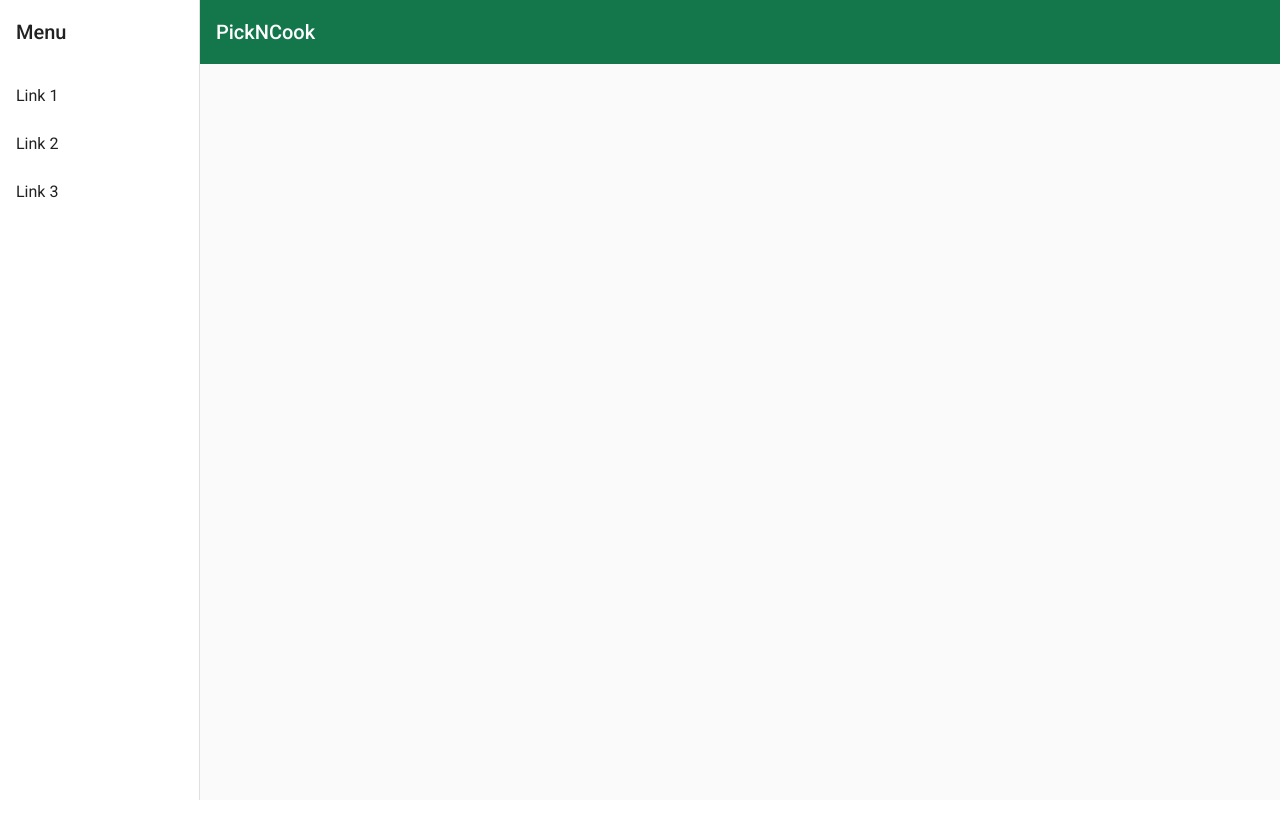
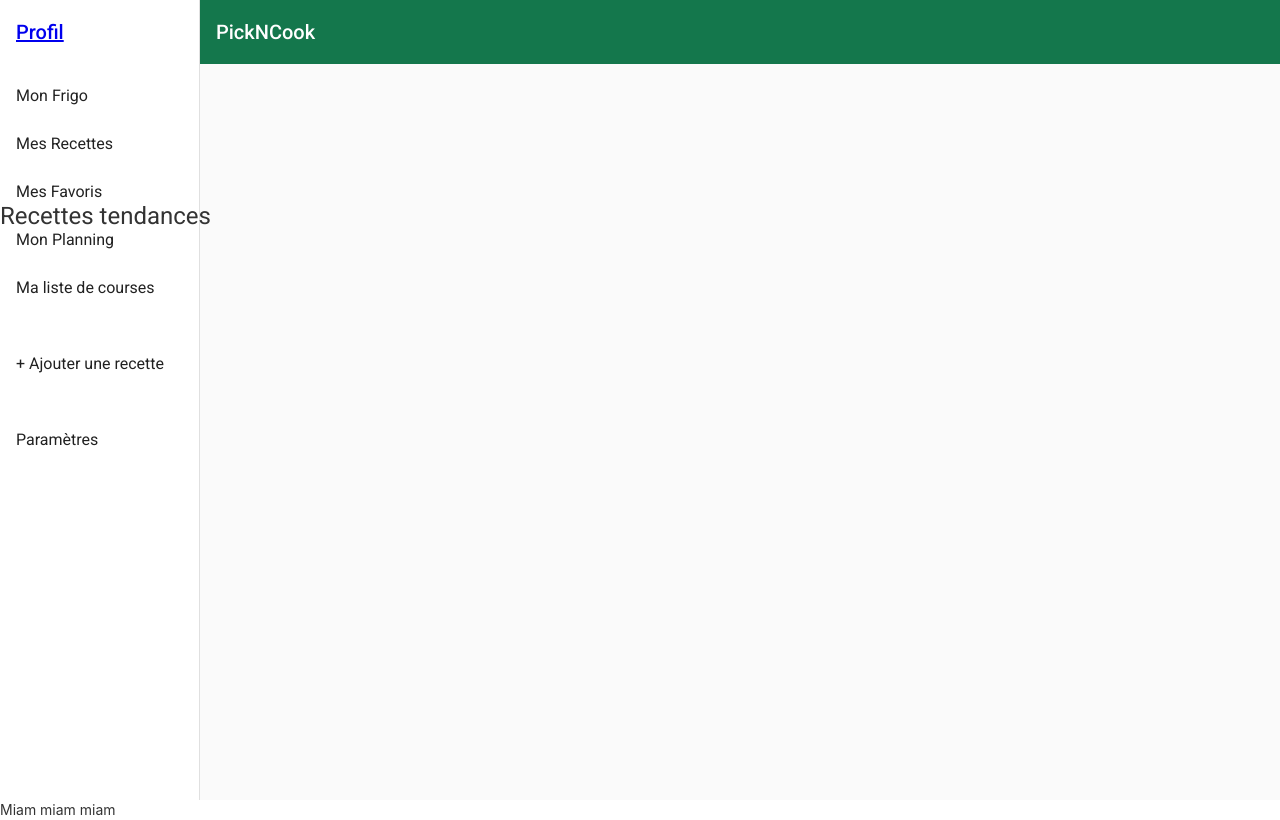
Before and after one commit to PInfo-2020/PInfo-1, an Angular app in the folder web-ui/: page / in a window 1280 px wide. Built offline with nearby package versions, Linux system fonts and the light colour scheme.

Commit message:
FinDeJournée

```diff
--- a/web-ui/src/app/app.component.html
+++ b/web-ui/src/app/app.component.html
@@ -1,5 +1,2 @@
 <app-menu-nav></app-menu-nav>
-
-<div class="container">
-  <router-outlet></router-outlet>
-</div>
+<app-trending-receipes></app-trending-receipes>
--- a/web-ui/src/app/app.module.ts
+++ b/web-ui/src/app/app.module.ts
@@ -11,11 +11,13 @@ import { MatButtonModule } from '@angular/material/button';
 import { MatSidenavModule } from '@angular/material/sidenav';
 import { MatIconModule } from '@angular/material/icon';
 import { MatListModule } from '@angular/material/list';
+import { TrendingReceipesComponent } from './trending-receipes/trending-receipes.component';
 
 @NgModule({
    declarations: [
       AppComponent,
-      MenuNavComponent
+      MenuNavComponent,
+      TrendingReceipesComponent
    ],
    imports: [
       BrowserModule,
--- a/web-ui/src/app/menu-nav/menu-nav.component.html
+++ b/web-ui/src/app/menu-nav/menu-nav.component.html
@@ -3,11 +3,21 @@
       [attr.role]="(isHandset$ | async) ? 'dialog' : 'navigation'"
       [mode]="(isHandset$ | async) ? 'over' : 'side'"
       [opened]="(isHandset$ | async) === false">
-    <mat-toolbar>Menu</mat-toolbar>
+    <mat-toolbar><a href="#">Profil</a></mat-toolbar>
     <mat-nav-list>
-      <a mat-list-item href="#">Link 1</a>
-      <a mat-list-item href="#">Link 2</a>
-      <a mat-list-item href="#">Link 3</a>
+      <a mat-list-item href="#">Mon Frigo</a>
+      <a mat-list-item href="#">Mes Recettes</a>
+      <a mat-list-item href="#">Mes Favoris</a>
+      <a mat-list-item href="#">Mon Planning</a>
+      <a mat-list-item href="#">Ma liste de courses</a>
+    </mat-nav-list>
+    <br>
+    <mat-nav-list>
+        <a mat-list-item href="#">+ Ajouter une recette</a>
+    </mat-nav-list>
+    <br>
+    <mat-nav-list>
+      <a mat-list-item href="#">Paramètres</a>
     </mat-nav-list>
   </mat-sidenav>
   <mat-sidenav-content>
--- /dev/null
+++ b/web-ui/src/app/trending-receipes/trending-receipes.component.css
@@ -0,0 +1,5 @@
+h1 {
+  position : absolute;
+  top : 200px;
+  z-index : 100
+}
--- /dev/null
+++ b/web-ui/src/app/trending-receipes/trending-receipes.component.html
@@ -0,0 +1,6 @@
+<h1>
+  Recettes tendances
+</h1>
+<p>
+  Miam miam miam
+</p>
--- /dev/null
+++ b/web-ui/src/app/trending-receipes/trending-receipes.component.ts
@@ -0,0 +1,15 @@
+import { Component, OnInit } from '@angular/core';
+
+@Component({
+  selector: 'app-trending-receipes',
+  templateUrl: './trending-receipes.component.html',
+  styleUrls: ['./trending-receipes.component.css']
+})
+export class TrendingReceipesComponent implements OnInit {
+
+  constructor() { }
+
+  ngOnInit() {
+  }
+
+}
--- a/web-ui/src/index.html
+++ b/web-ui/src/index.html
@@ -2,7 +2,7 @@
 <html lang="en">
 <head>
   <meta charset="utf-8">
-  <title>PickNCook t</title>
+  <title>PickNCook</title>
   <base href="/">
   <meta name="viewport" content="width=device-width, initial-scale=1">
   <link rel="icon" type="image/x-icon" href="favicon.ico">
```
Also changed, not shown: 1 other file (tests, documents, lock files or other folders).
